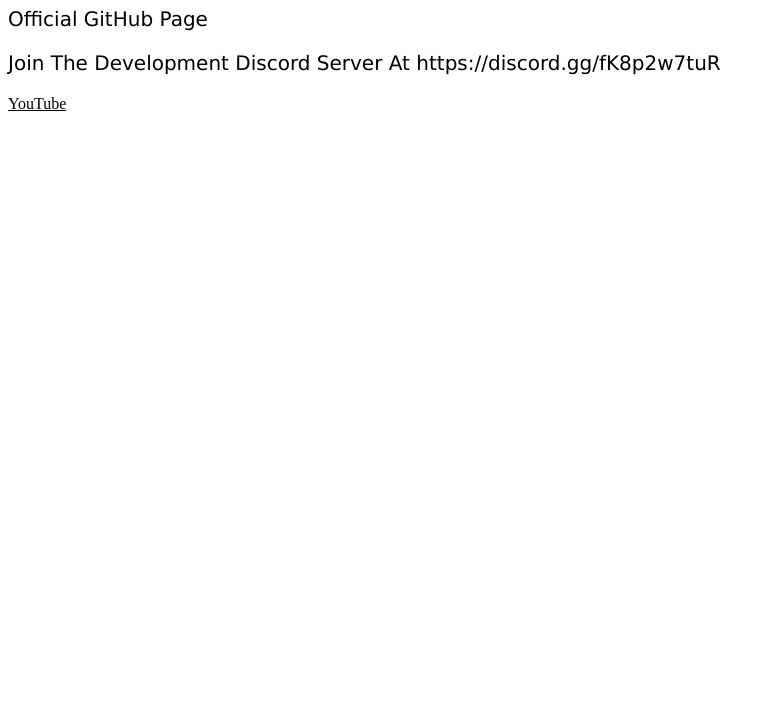
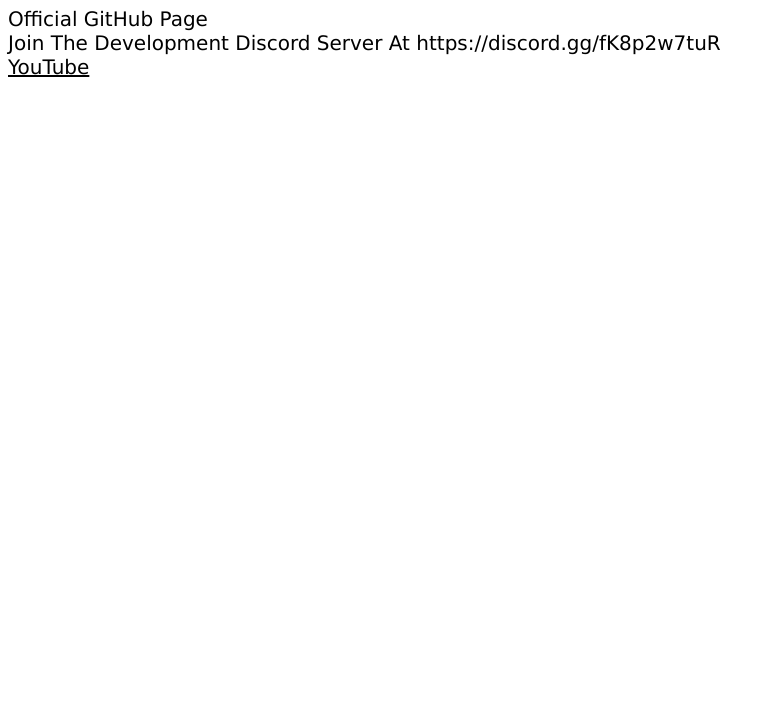
Before and after one commit to NatickYT/NatickYT.github.io, a plain HTML site: page index.html in a window 1280 px wide. Shown: the part 73-800 px from the top of the page, without its empty margins (0-776 px from the left). Drawn offline with Linux system fonts and the light colour scheme.

Commit message:
Cleaned Up Some Code

```diff
--- a/index.html
+++ b/index.html
@@ -36,8 +36,10 @@
   </head>
   <body>
     <h1>&Ntilde;atickYT</h1>
-    <p>Official GitHub Page</p>
-    <p>Join The Development Discord Server At https://discord.gg/fK8p2w7tuR</p>
-    <a href="https://bit.ly/NatickPlays" target="_blank">YouTube</a>
+    <p>Official GitHub Page
+      <br>
+    Join The Development Discord Server At https://discord.gg/fK8p2w7tuR
+      <br>
+      <a href="https://bit.ly/NatickPlays" target="_blank">YouTube</a> </p>
   </body>
 </html>
```
